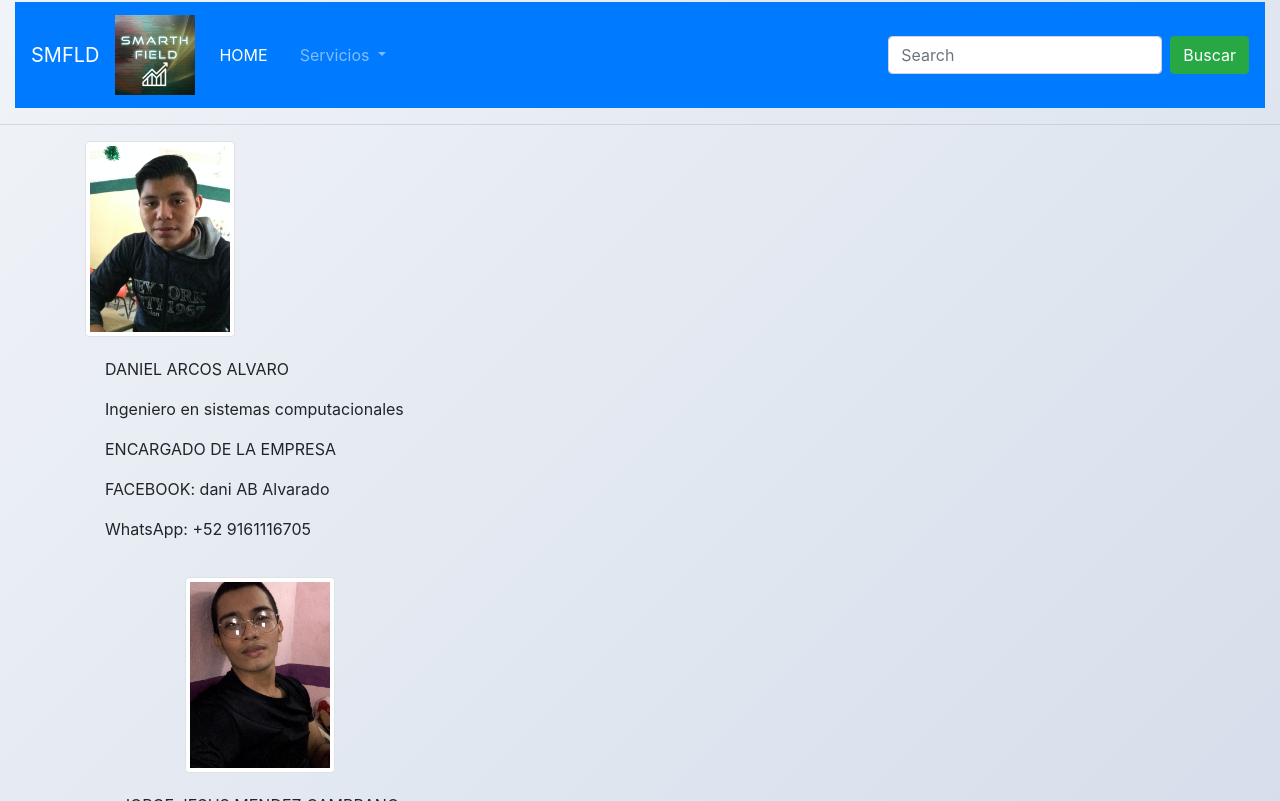
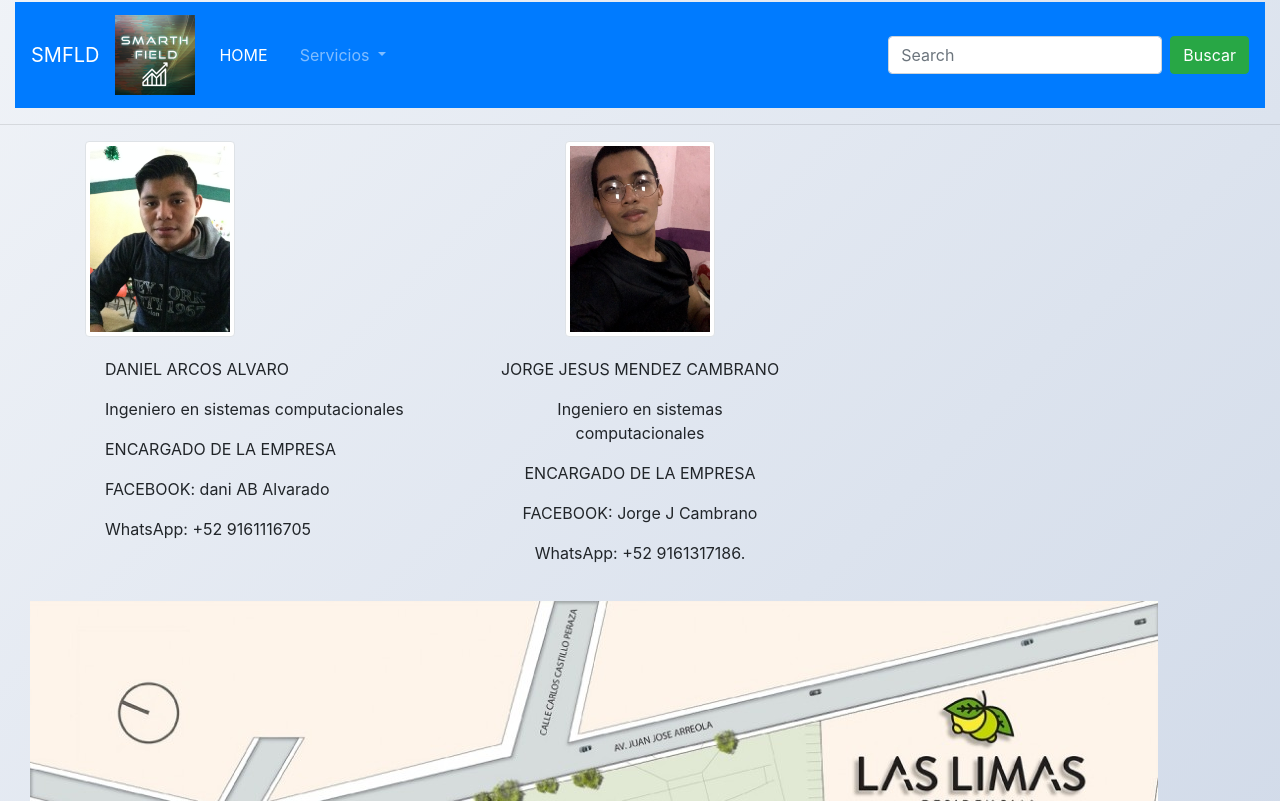
Before and after one commit to JorgeCambrano/pruebasmart, a React (Create React App) app: page /cont in a window 1280 px wide. Shown: the part 400-1201 px from the top of the page. Built offline with nearby package versions, Linux system fonts and the light colour scheme.

Commit message:
imagen listo

```diff
--- a/src/contactos/cont.js
+++ b/src/contactos/cont.js
@@ -11,7 +11,7 @@ class cont extends Component {
                     <div class="row">
 
                         <div class="col-sm-4">
-                    <img src={Imag1} class="img-thumbnail" alt="Cinque Terre" width="150px" height="150px" margin="auto"/>
+                            <img src={Imag1} class="img-thumbnail" alt="Cinque Terre" width="150px" height="150px" margin="auto" display="inline-block" />
 
                             <div class="card-body ">
                                 <p class="card-text">DANIEL ARCOS ALVARO</p>
@@ -20,10 +20,10 @@ class cont extends Component {
                                 <p>FACEBOOK: dani AB Alvarado </p>
                                 <p>WhatsApp: +52 9161116705</p>
                             </div>
-
-
+                        </div>
+                        <div className="col-sm-4">
                             <div class="container-fluid bg-3 text-center">
-                    <img src={Imag2} class="img-thumbnail " alt="Cinque Terre" width="150px" height="150px" paddig="250px"/>
+                                <img src={Imag2} class="img-thumbnail " alt="Cinque Terre" width="150px" height="150px" paddig="250px" />
 
                                 <div class="card-body">
                                     <p class="card-text">JORGE JESUS MENDEZ CAMBRANO </p>
@@ -33,6 +33,10 @@ class cont extends Component {
                                     <p>WhatsApp: +52 9161317186.</p>
                                 </div>
                             </div>
+
+
+
+
                         </div>
                     </div>
                 </div>
```
Lines whose indentation alone changed are shown as unchanged.
